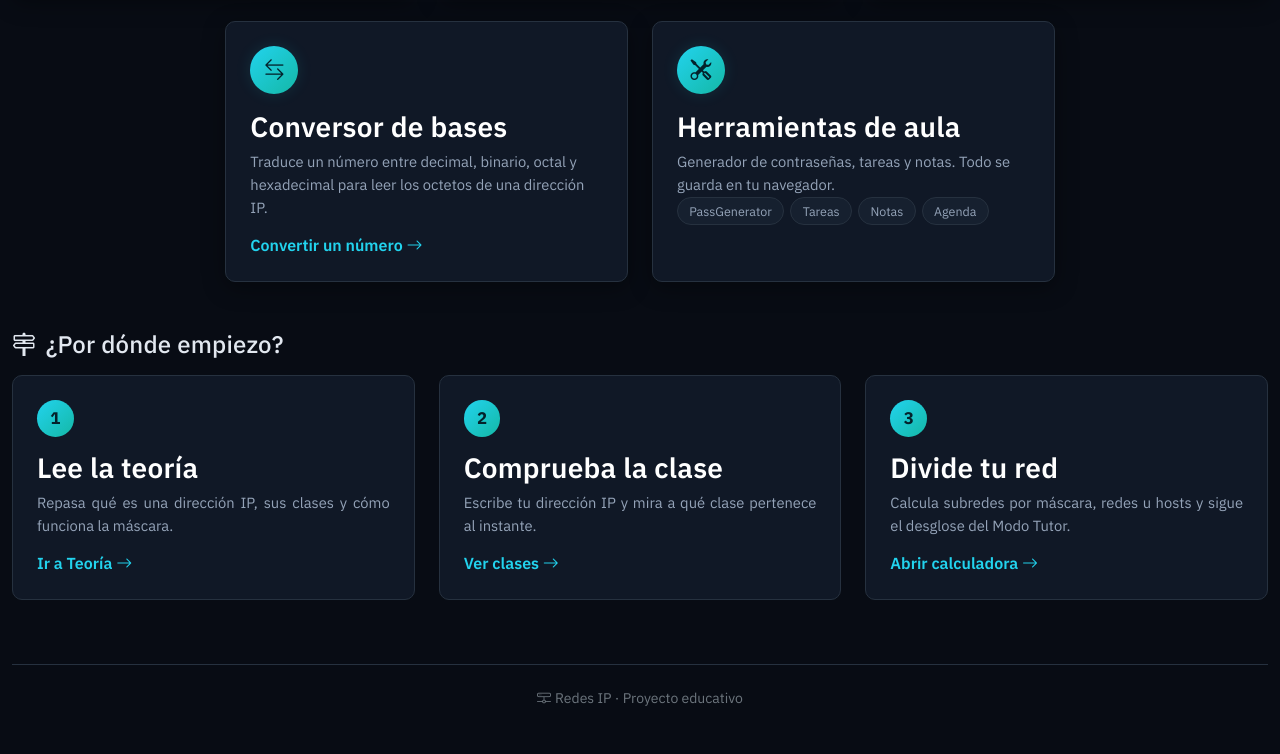
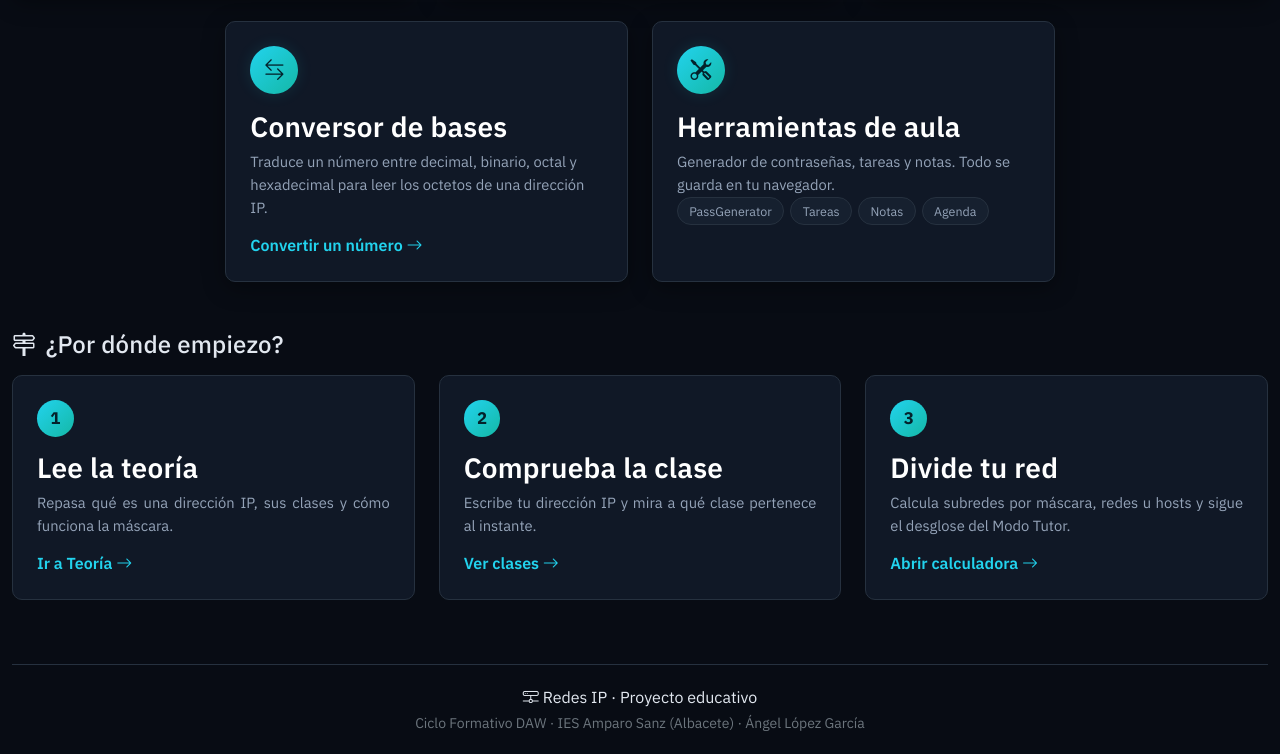
Before and after one commit to anloga07/Redes, a website: page index.html in a window 1280 px wide. Shown: the part 941-1695 px from the top of the page. Before the commit the page ends 1670 px from the top, so only its background shows below. Drawn offline with nearby package versions, Linux system fonts and the light colour scheme.

Commit message:
Rehace el pie de página con el crédito en dos líneas
Separa el crédito del proyecto (qué es) del centro, el ciclo y el autor
(quién), con · como separador y la abreviatura DAW sin puntos. El pie
sigue fuera de #cuerpo, así que se mantiene en todas las vistas.
Actualiza MEMORY.md con la nueva estructura.

```diff
--- a/index.html
+++ b/index.html
@@ -406,10 +406,12 @@
         </div>
       </main>
       <footer class="site-footer text-center">
-        <span class="text-secondary small"
-          ><i class="bi bi-hdd-network me-1" aria-hidden="true"></i>Redes IP · Proyecto
-          educativo</span
-        >
+        <p class="mb-1">
+          <i class="bi bi-hdd-network me-1" aria-hidden="true"></i>Redes IP · Proyecto educativo
+        </p>
+        <p class="text-secondary small mb-0">
+          Ciclo Formativo DAW · IES Amparo Sanz (Albacete) · Ángel López García
+        </p>
       </footer>
     </div>
     <!-- Asistente de chat: vive fuera de #cuerpo para sobrevivir a cada fragmento -->
```
Also changed, not shown: MEMORY.md (+1 -1 lines).
